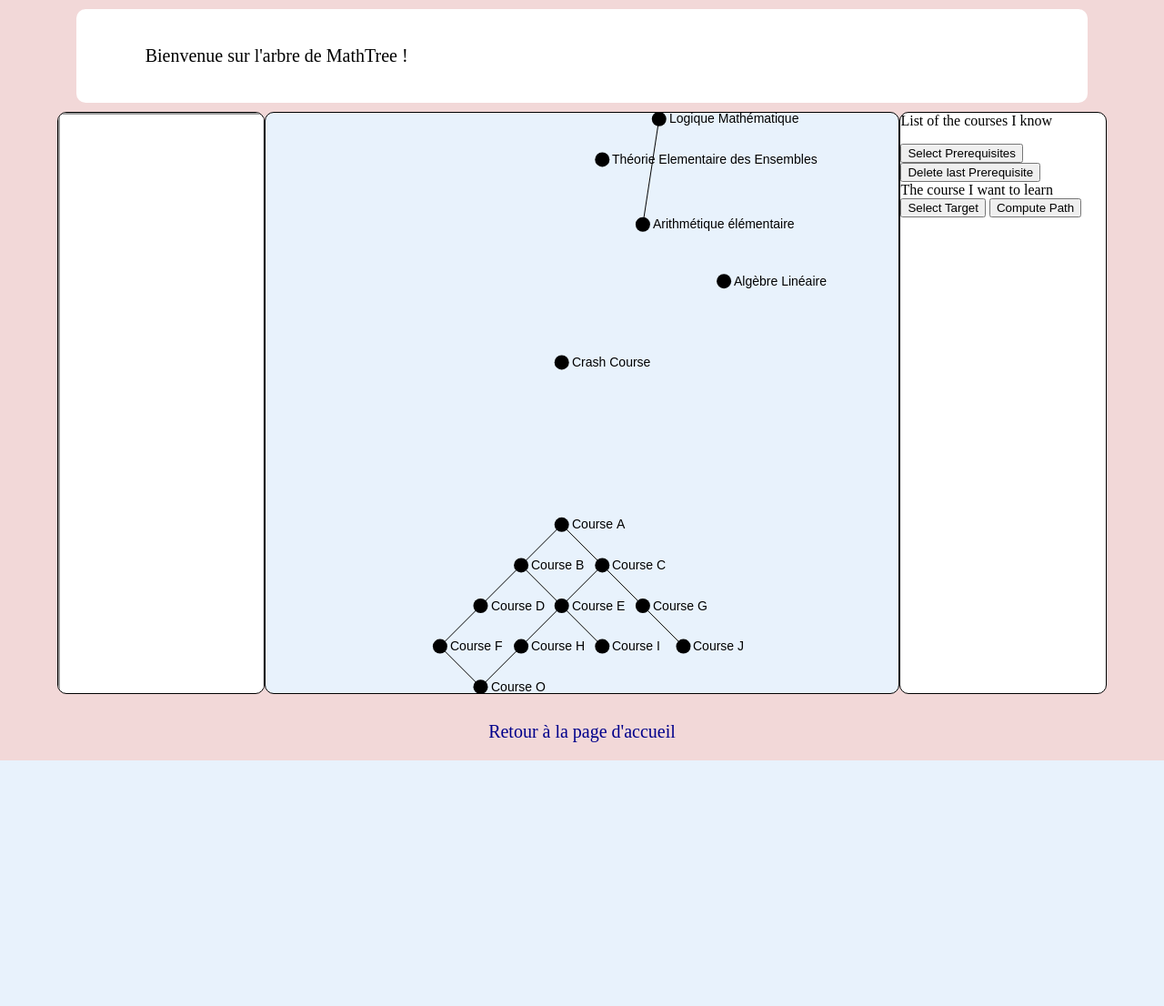
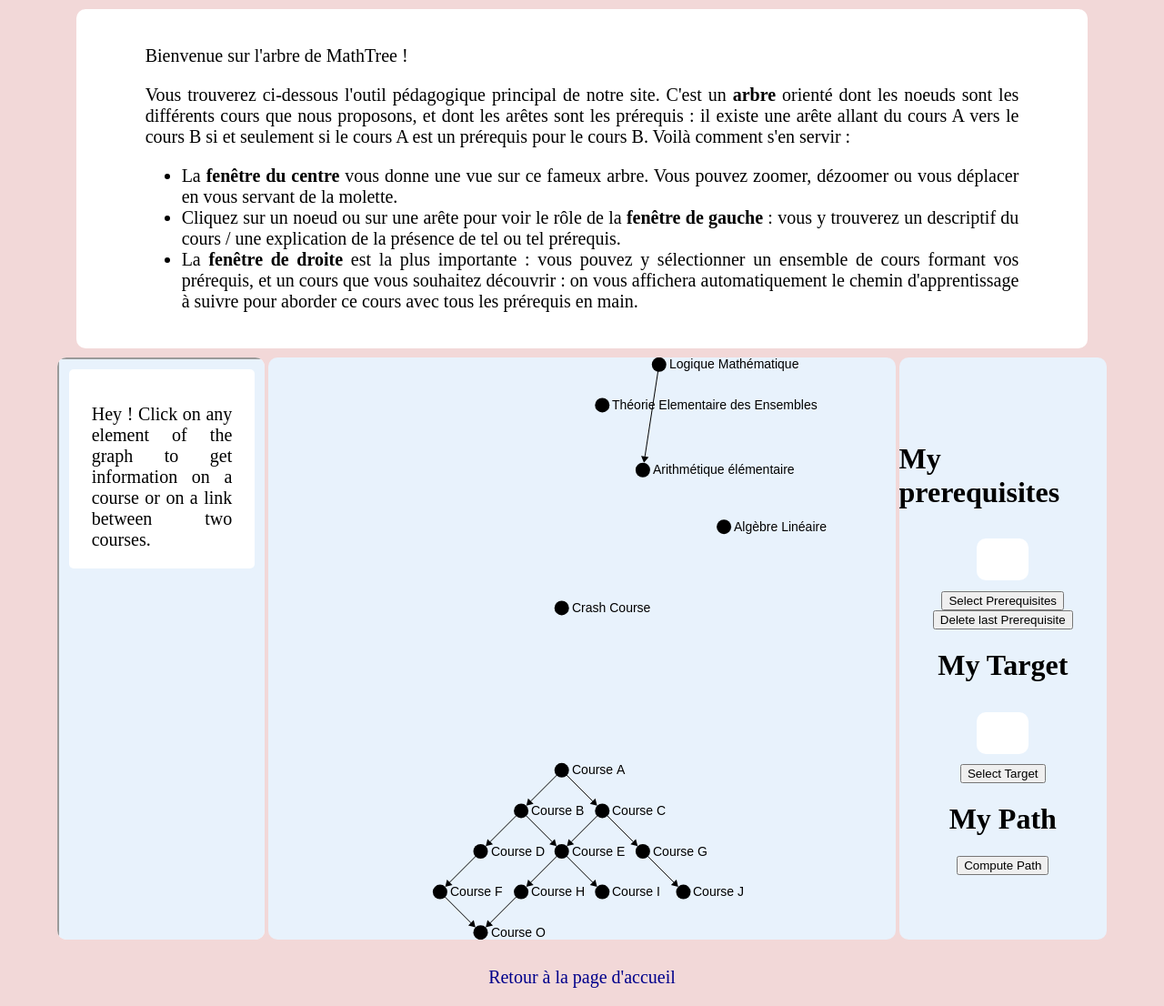
Before and after one commit to Fafookalfon/MathTree_Prototype, a Django app: page /courses/general_tree_view in a window 1280 px wide. Shown: the part 65-1171 px from the top of the page at 91% size. Before the commit the page ends 901 px from the top, so only its background shows below. Run offline with Django 3.2, Linux system fonts and the light colour scheme; data comes from the database, SQL or seed files in the repository.

Commit message:
Fixed some tree mechanics, and did a few changes here and there.

```diff
--- a/MathTree/Courses/templates/Courses/courses.html
+++ b/MathTree/Courses/templates/Courses/courses.html
@@ -16,7 +16,6 @@
 <p>Liste des cours disponibles :</p>
 
 {% if Courses_list %}
-
     <ul>
         {% for course in Courses_list %}
         <li><a href="{% url 'course_view' course.name %}" title="{% for chapter in course.chapter_set.all %}{{forloop.counter}}. {{chapter.name}}&#10;{% endfor %}">{{course.name}}</a></li>
--- a/MathTree/Courses/templates/Courses/exercises_view.html
+++ b/MathTree/Courses/templates/Courses/exercises_view.html
@@ -1,10 +1,11 @@
 {% extends "Courses/courses_base.html" %}
 {% block content_ %}
 
+<h1>{{course.name}}</h1>
+
 {% load extras %}
-{% for chapter in course.chapter_set.all %}
 
-<p><strong>Exercices sur le chapitre : {{chapter.name}}</strong></p>
+<h2>Exercices sur le chapitre : {{chapter.name}}</h2>
 {% for exercise in chapter.exercise_set.all %}
 <div class = "exercise">
 <p>Exercice {{forloop.counter}} : {{exercise.name}}, Difficulté : {{exercise.difficulty}}</p>
@@ -25,7 +26,6 @@
 </ol>
 </div>
 {% endfor %}
-{% endfor %}
 
 
 {% endblock %}
--- /dev/null
+++ b/MathTree/Courses/templates/Courses/tree_right_home.html
@@ -0,0 +1,11 @@
+{% extends "HomePage/head.html" %}
+
+{% block rest %}
+<html class="tree">
+<body class="tree">
+    <main class="tree">
+        Hey ! Click on any element of the graph to get information on a course or on a link between two courses.
+    </main>
+</body>
+</html>
+{% endblock %}
--- a/MathTree/Courses/templates/Courses/tree_view.html
+++ b/MathTree/Courses/templates/Courses/tree_view.html
@@ -4,19 +4,28 @@
 {% load static %}
 
 <p>Bienvenue sur l'arbre de MathTree !</p>
+<p>Vous trouverez ci-dessous l'outil pédagogique principal de notre site. C'est un <strong>arbre</strong> orienté dont les noeuds sont les différents cours que nous proposons, et dont les arêtes sont les prérequis : il existe une arête allant du cours A vers le cours B si et seulement si le cours A est un prérequis pour le cours B. Voilà comment s'en servir :</p>
+<ul>
+  <li>La <strong>fenêtre du centre</strong> vous donne une vue sur ce fameux arbre. Vous pouvez zoomer, dézoomer ou vous déplacer en vous servant de la molette.</li>
+  <li>Cliquez sur un noeud ou sur une arête pour voir le rôle de la <strong>fenêtre de gauche</strong> : vous y trouverez un descriptif du cours / une explication de la présence de tel ou tel prérequis.</li>
+  <li>La <strong>fenêtre de droite</strong> est la plus importante : vous pouvez y sélectionner un ensemble de cours formant vos prérequis, et un cours que vous souhaitez découvrir : on vous affichera automatiquement le chemin d'apprentissage à suivre pour aborder ce cours avec tous les prérequis en main.</li>
+</ul>
 </main>
 <div id="tree_page_container">
 
   <div class="iFrame_container">
+
     <iframe id="tree_iframe"
       title="tree_iframe"
       width="99%"
       height="100%"
-      src="">
+      src="{% url 'tree_home_view'%}">
     </iframe>
   </div>
 
+
   <div id="container"></div>
+
     <script type="text/javascript" src="{% static './Courses/sigma.min.js'%}"></script>
     <script type="text/javascript" src="{% static './Courses/sigma.renderers.canvas.js'%}"></script>
     <script>
@@ -35,9 +44,11 @@
 
           settings: {
               enableEdgeHovering: true,
-            edgeHoverSizeRatio: '3',
+              edgeHoverSizeRatio: '5',
               defaultEdgeType:'line',
               defaultEdgeHoverColor: '#0000FF',
+              minArrowSize: 7,
+              edgeColor: 'target',
 
           }
         });
@@ -59,17 +70,25 @@
         });
     </script>
 
-<div class="tree_path_interface">
-  <div>List of the courses I know</div>
-  <ul id="list_prerequisites">
+
+  <div id="tree_path_interface">
+
+    <div id="my_prerequisites"><h1>My prerequisites</h1></div>
+    <ul id="list_prerequisites" class="tree_path_item">
     </ul>
     <button id="select_prerequisites">Select Prerequisites</button>
     <button id="remove_prerequisite">Delete last Prerequisite</button>
-  <div>The course I want to learn</div>
-  <div id="target_display"></div>
+    <div id="my_target"><h1>My Target</h1></div>
+    <div id="target_display" class="tree_path_item"></div>
     <button id="select_target">Select Target</button>
+    <div id="my_path"><h1>My Path</h1></div>
     <button id="compute_path">Compute Path</button>
-  <div id="display_path"></div>
+    <div id="display_path" class="tree_path_item" >
+      <p>In order to get from your prerequisites to your target, here's the path we suggest you follow :</p>
+      <ul id="path">
+
+      </ul>
+    </div>
 
 
     <script>
@@ -79,11 +98,29 @@
 
       function add_prerequisites(e) {
         let new_prerequisite = document.createElement("li");
+
         new_prerequisite.innerHTML = e.data.node.id;
         if (!list_prerequisites.includes(e.data.node.id)) {
           list_prerequisites.push(e.data.node.id);
           document.querySelector('#list_prerequisites').appendChild(new_prerequisite);
-    }}
+          e.data.node.color="darkred";
+        }
+
+        s.refresh();
+      }
+
+      function delete_last_prerequisite() {
+        if (list_prerequisites.length > 0) {
+          id = list_prerequisites.pop();
+          select = document.querySelector('#list_prerequisites');
+          select.removeChild(select.lastChild);
+          s.graph.nodes().forEach(e => {
+            if (e.id === id) {
+              e.color = 'black';
+            }});
+          s.refresh();
+        }
+      }
 
       function stop_add_prerequisites() {
         s.unbind('clickNode', add_prerequisites)
@@ -107,38 +144,59 @@
 
       function stop_select_target() {
         s.unbind('clickNode', select_target);
-      document.querySelector("#select_target").innerHTML = "Select_target";
+        document.querySelector("#select_target").innerHTML = "Select target";
         document.querySelector("#select_target").onclick = start_select_target;
       }
 
       function select_target(e) {
+        if (target) {
+          s.graph.nodes().forEach(e => {if(e.id === target) {e.color = 'black';};})
+        }
+        e.data.node.color = 'green';
         target = e.data.node.id;
+        s.refresh();
         document.querySelector("#target_display").innerHTML = target;
-    }
-
-    function delete_last_prerequisite() {
-      if (list_prerequisites.length > 0) {
-        list_prerequisites.pop();
-        select = document.querySelector('#list_prerequisites');
-        select.removeChild(select.lastChild);
-      }
       }
 
       document.querySelector("#select_prerequisites").onclick = start_add_prerequisites;
       document.querySelector("#select_target").onclick = start_select_target;
       document.querySelector('#remove_prerequisite').onclick = delete_last_prerequisite;
+
     </script>
+
     <script type="text/javascript" src="{% static './Courses/tree_percourse.js'%}"></script>
+
     <script>
 
       document.querySelector("#compute_path").addEventListener('click', function() {
+
         path = get_ordered_path(data_as_json, list_prerequisites, target);
-      document.querySelector("#display_path").innerHTML = path.toString();
+        document.querySelector("#display_path").style.display = 'block';
+
+        path.forEach(course => {
+          let next_course = document.createElement("li");
+          next_course.innerHTML = course;
+          document.querySelector("#path").appendChild(next_course);
+        })
+
+        s.graph.nodes().forEach(e => {
+
+          if (list_prerequisites.includes(e.id)) {
+            e.color='darkred';
+          } else if (path.includes(e.id)){
+            e.color='red';
+          } else {
+            e.color='grey';
+            e.size=2;
+          }
+
+        });
+
+        s.refresh()
+
       });
 
     </script>
-
-
   </div>
 
 </div>
--- a/MathTree/Courses/urls.py
+++ b/MathTree/Courses/urls.py
@@ -9,9 +9,10 @@ urlpatterns = [
     path('<str:course_name>/<int:chapter_index>/<int:page_index>', views.page_view, name="page_view"),
     path('<str:course_name>/<int:chapter_index>/<int:page_index>/comment', views.page_comment_view, name="page_comment_view"),
     path('general_tree_view', views.general_tree_view, name="general_tree_view"),
-    path('<str:course_name>/exercises_view', views.exercises_view, name="exercises_view"),
+    path('<str:course_name>/<int:chapter_index>/exercises_view', views.exercises_view, name="exercises_view"),
     path('<str:course_name>/<int:chapter_index>/<int:page_index>/send_comment/<int:solution>', views.send_comment, name="send_comment"),
     path('general_tree_view/tree_course/<str:course_name>', views.tree_course_view, name="tree_course_view"),
-    path('general_tree_view/tree_prerequisite/<str:prerequisite_name>/<str:target_name>', views.tree_prerequisite_view, name="tree_prerequisite_view")
+    path('general_tree_view/tree_prerequisite/<str:prerequisite_name>/<str:target_name>', views.tree_prerequisite_view, name="tree_prerequisite_view"),
+    path('general_tree_view/tree_home_view', views.tree_home_view, name="tree_home_view")
 
 ]
--- a/MathTree/Courses/views.py
+++ b/MathTree/Courses/views.py
@@ -27,10 +27,11 @@ def page_view(request, course_name, chapter_index, page_index) :
     page = ChapterPage.objects.filter(chapter__course__name=course_name, chapter__index=chapter_index, index=page_index).first()
     return render(request, 'Courses/page_view.html', {"page" : page})
 
-def exercises_view(request, course_name) :
+def exercises_view(request, course_name, chapter_index) :
 
     course = Course.objects.filter(name=course_name).first()
-    return render(request, 'Courses/exercises_view.html', {"course" : course})
+    chapter = Chapter.objects.filter( course__name=course_name, index=chapter_index).first()
+    return render(request, 'Courses/exercises_view.html', {"course" : course, "chapter":chapter})
 
 def page_comment_view(request, course_name, chapter_index, page_index ) :
 
@@ -54,6 +55,9 @@ def send_comment(request, course_name, chapter_index, page_index, solution) :
     new_comment.save()
     return render(request, "Courses/comment_feedback.html", {"page" : page, "comment_feedback" : "Merci pour votre commentaire !"})
 
+def tree_home_view(request) :
+    return render(request, "Courses/tree_right_home.html")
+
 def tree_course_view(request, course_name) :
     course = Course.objects.filter(name=course_name).first()
     return render(request, "Courses/tree_course.html", {"course":course})
@@ -71,7 +75,8 @@ def prerequisite_to_json(Prerequisite) :
     result.update({"source" : Prerequisite.prerequisite.name})
     result.update({"target" : Prerequisite.target.name})
     result.update({"size" : 3})
-    result.update({"hover_color" : "#0000FF"})
+    result.update({"hover_color" : "#35F210"})
+    result.update({"type" : "arrow"})
 
     return result
 
@@ -99,6 +104,7 @@ def generate_tree_data_as_json() :
     return json.dumps(result)
 
 def general_tree_view(request) :
+
     return render(request, "Courses/tree_view.html", context = {"data" : generate_tree_data_as_json()})
 
 ### Those functions are pure utilities. ###
--- a/MathTree/HomePage/static/HomePage/style.css
+++ b/MathTree/HomePage/static/HomePage/style.css
@@ -127,6 +127,7 @@ ul.homepage_buttons li {
 #tree_page_container {
     position:relative;
     display: flex;
+    justify-content: space-between;
     height: 80vh;
     padding: 0px 0px 0px 0px;
     margin: 10px 55px;
@@ -134,11 +135,11 @@ ul.homepage_buttons li {
 
 #container {
     box-sizing: border-box;
-    width: 60.8%;
+    width: 59.8%;
     height: 100%;
     background-color: hsl(210, 80%, 95%);
     border-radius: 10px;
-    border: solid black 1.5px;
+
     display: flex;
     align-items: center;
     justify-content: center;
@@ -150,7 +151,7 @@ ul.homepage_buttons li {
     height:100%;
     background-color: white;
     border-radius: 10px;
-    border: solid black 1.5px;
+
     overflow: hidden;
 }
 
@@ -158,16 +159,21 @@ iframe {
     overflow: hidden;
 }
 
-.tree_path_interface {
+#tree_path_interface {
     box-sizing: border-box;
     width: 19.8%;
     height: 100%;
-    background-color: white;
+    background-color: hsl(210, 80%, 95%);
     border-radius: 10px;
-    border: solid black 1.5px;
+    display: flex;
+    flex-direction: column;
+    justify-content: center;
+    align-items: center;
+    overflow: auto;
 }
 
-/* 4b - Tree subwindow layout */
+
+/* 4b - Tree_course/prerequisites details layout */
 
 html.tree {
     background-color: hsl(210, 80%, 95%);
@@ -183,6 +189,19 @@ main.tree {
 
 }
 
+/* 4c - Tree_path display */
+
+.tree_path_item {
+    padding: 10%;
+    padding-left: 15%;
+    background-color: white;
+    border-radius: 10px;
+    margin: 5%;
+}
+
+#display_path {
+    display: none;
+}
 
 /* 5 - Courses Settings */
 
@@ -197,14 +216,14 @@ main.tree {
     font-weight: bold;
 }
 
-
-
-.chapter_list a {
+.chapter_list a,
+.exercise_list a {
     color:darkblue;
     text-decoration: none;
 }
 
-.chapter_list a:hover {
+.chapter_list a:hover,
+.exercise_list a:hover {
     font-weight: bold;
 }
 
```
Also changed, not shown: MathTree/Courses/templates/Courses/course_view.html (+8 -2 lines). Lines whose indentation alone changed are shown as unchanged.
